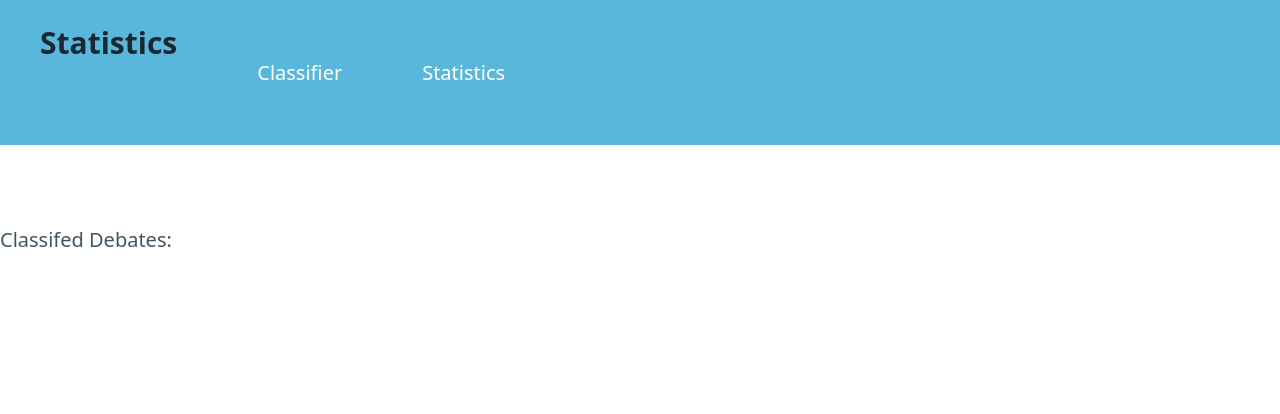
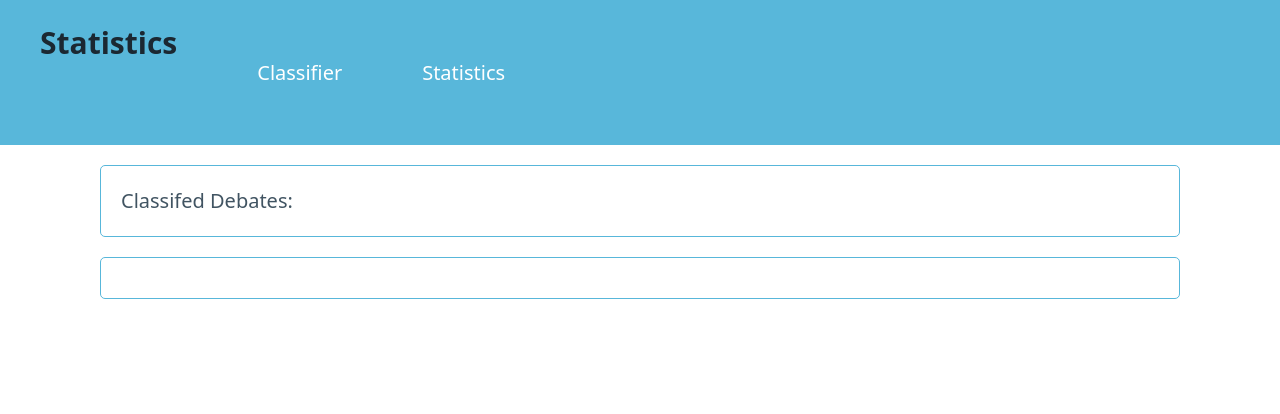
Before and after one commit to Stinners/Hansarder, a FastAPI app: page /statistics in a window 1280 px wide. Shown: the top 414 px of the page. Run offline with FastAPI, Linux system fonts and the light colour scheme.

Commit message:
CSS for statistics page

```diff
--- a/analysis/classifier/static/styles.css
+++ b/analysis/classifier/static/styles.css
@@ -55,3 +55,26 @@
     font-size: 0.8em;
     margin-bottom: 0.6em;
 }
+
+/* Statistics */
+
+.statistics {
+    width: 1080px;
+    margin: auto;
+    padding: 0;
+}
+
+.statistics__section {
+    margin: 1em 0 0 0;
+    border-style: solid;
+    border-width: 1px;
+    border-color:  #58b7da;
+    border-radius: 5px;
+    padding: 1em;
+}
+
+.statistics__topic-list {
+    display: grid;
+    grid-template-columns: 1fr 1fr;
+    margin: 0;
+}
--- a/analysis/classifier/templates/show_statistics.html
+++ b/analysis/classifier/templates/show_statistics.html
@@ -1,9 +1,11 @@
 {% extends "base.html" %}
 {% block content %}
   <main class="statistics">
-      <section><span>Classifed Debates: {{ stats.num_debates_classified }}</span></section>
-      <section>
-          <ul>
+      <section class="statistics__section">
+          <span>Classifed Debates: {{ stats.num_debates_classified }}</span>
+      </section>
+      <section class="statistics__section">
+          <ul class="statistics__topic-list">
               {% for topic in stats.num_by_topic %}
               <li><span>{{ topic[0] }}: {{ topic[1] }}</span></li>
               {% endfor %}
```
